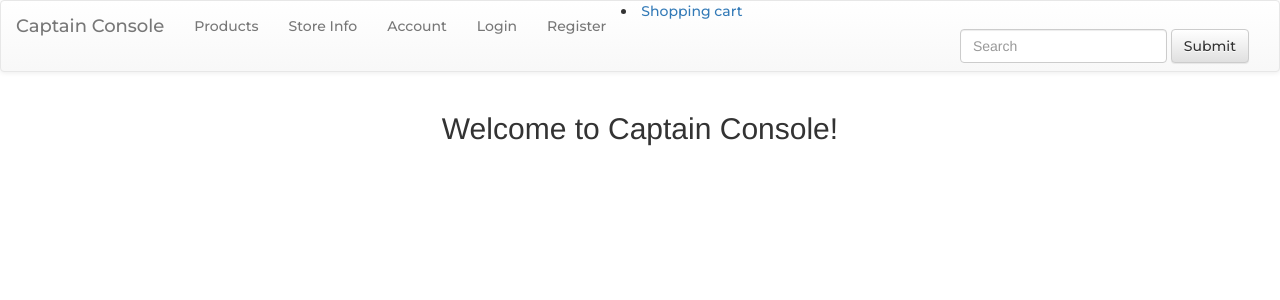
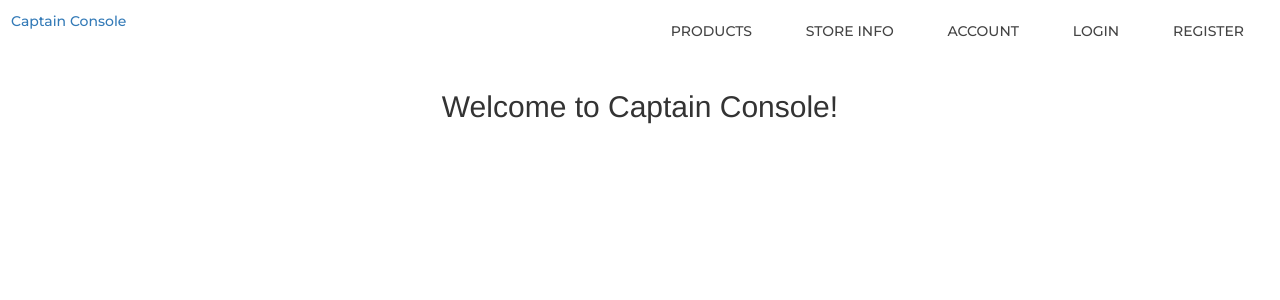
Before and after one commit to runarlevi/VN2_hopur54, a Django app: page / in a window 1280 px wide. Shown: the top 300 px of the page. Run offline with Django 3.2, Linux system fonts and the light colour scheme; some libraries are stand-ins or nearby versions.

Commit message:
Breytti navbar smá, ekii tilbúinn samt.

```diff
--- a/static/css/main.css
+++ b/static/css/main.css
@@ -3,6 +3,76 @@
 .container {
     text-align: center;
 }
+
+header {
+    font-family: 'Montserrat', sans-serif;
+    padding: 0 10px;
+}
+
+header::after {
+    content: '';
+    display: table;
+    clear: both;
+}
+
+.logo {
+    float: left;
+    padding: 10px 0;
+    text-decoration: none;
+}
+
+nav {
+    float: right;
+    vertical-align: middle;
+}
+
+.navtag ul {
+    margin: 0;
+    padding: 0;
+    list-style: none;
+}
+
+.navtag li {
+    display: inline-block;
+    vertical-align: top;
+    margin-left: 25px;
+    margin-right: 25px;
+    padding-top: 20px;
+    padding-bottom: 8px;
+
+    position: relative;
+}
+
+.navtag a {
+    color: #444;
+    text-decoration: none;
+    text-transform: uppercase;
+}
+
+.navtag a:hover {
+    color: #000;
+}
+
+.navtag a::before {
+    content: '';
+    display: block;
+    height: 5px;
+    background-color: #444;
+    position: absolute; /* hmmm */
+    bottom: 0;
+    left: 0;
+    right: 0;
+    transform: scale(0, 1);
+    transition: all ease-in-out 250ms;
+}
+
+.navtag a:hover::before {
+    transform: scale(1, 1);
+}
+
+
+
+
 
 .products {
     display: flex;
@@ -35,8 +105,8 @@
 }
 
 .profile-image {
-    width: 50px;
-    height: 50px;
+    width: 48px;
+    height: 48px;
     margin: 0;
 }
 
--- a/templates/navbar.html
+++ b/templates/navbar.html
@@ -1,19 +1,11 @@
-<nav class="navbar navbar-default">
-    <div class="container-fluid">
-    <!-- Brand and toggle get grouped for better mobile display -->
-        <div class="navbar-header">
-            <button type="button" class="navbar-toggle collapsed" data-toggle="collapse" data-target="#bs-example-navbar-collapse-1" aria-expanded="false">
-                <span class="sr-only">Toggle navigation</span>
-                <span class="icon-bar"></span>
-                <span class="icon-bar"></span>
-                <span class="icon-bar"></span>
-            </button>
-            <a class="navbar-brand" href="{% url 'home-index' %}">Captain Console</a>
-        </div>
 
-    <!-- Collect the nav links, forms, and other content for toggling -->
-        <div class="collapse navbar-collapse" id="bs-example-navbar-collapse-1">
-            <ul class="nav navbar-nav">
+<header>
+    <div class="navbar">
+        <a href="{% url 'home-index' %}" class="logo">Captain Console</a>
+
+        <nav class="navtag">
+
+            <ul>
                 <li><a href="{% url 'products-index' %}">Products</a></li>
                 <li><a href="{% url 'store-info-index' %}">Store Info</a></li>
                 <li><a href="{% url 'account-index' %}">Account</a></li>
@@ -21,25 +13,14 @@
                 {% if user.is_authenticated %}
                     <li><a href="{% url 'profile' %}">Profile</a></li>
                     <li><a href="{% url 'logout' %}">Logout</a></li>
+                    <img src="{{ user.profile.profile_image }}" alt="" class="profile-image">
+                    <li><a href="{% url 'shopping-cart-index' user.id %}">Shopping cart</a></li>
                 {% else %}
                     <li><a href="{% url 'login' %}">Login</a></li>
                     <li><a href="{% url 'register' %}">Register</a></li>
                 {% endif %}
-
             </ul>
 
-            {% if user.is_authenticated %}
-                <img src="{{ user.profile.profile_image }}" alt="" class="profile-image">
-            {% endif %}
-
-            <li><a href="{% url 'shopping-cart-index' user.id %}">Shopping cart</a></li>
-
-            <form class="navbar-form navbar-right" role="search">
-                <div class="form-group">
-                    <input type="text" class="form-control" placeholder="Search">
-                </div>
-                <button type="submit" class="btn btn-default">Submit</button>
-            </form>
-        </div><!-- /.navbar-collapse -->
-    </div><!-- /.container-fluid -->
-</nav>
+        </nav>
+    </div>
+</header>
```
